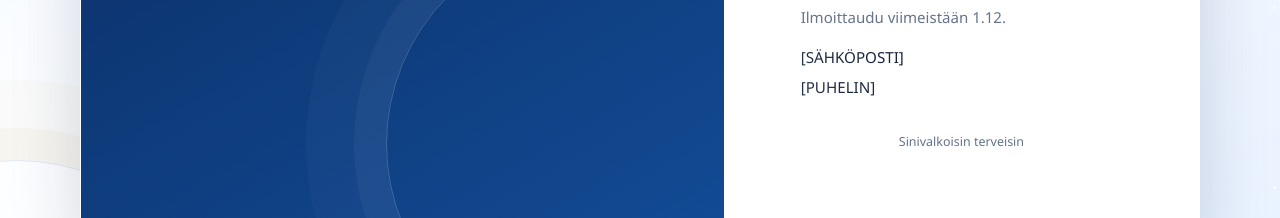
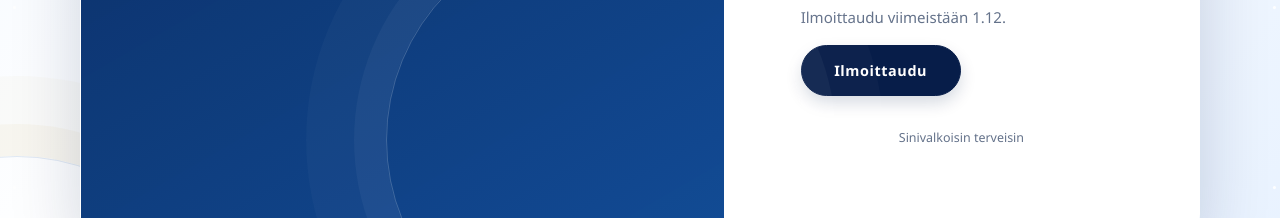
Before and after one commit to pyryhirvonen/oma-sivu, a plain HTML site: page index.html in a window 1280 px wide. Shown: the part 734-952 px from the top of the page. Drawn offline with Linux system fonts and the light colour scheme.

Commit message:
lisätty ilmoittautumislinkki
Co-authored-by: Copilot <223556219+Copilot@users.noreply.github.com>

```diff
--- a/index.html
+++ b/index.html
@@ -290,18 +290,33 @@
       font-size: .94rem;
     }
 
-    .contact {
-      display: grid;
-      gap: .35rem;
-      color: var(--blue);
-      font-size: .95rem;
+    .rsvp-link {
+      display: inline-flex;
+      align-items: center;
+      justify-content: center;
+      min-width: 10rem;
+      padding: .8rem 1.4rem;
+      border: 1px solid var(--navy);
+      border-radius: 999px;
+      color: var(--white);
+      background: var(--navy);
+      box-shadow: 0 .45rem 1rem rgba(7, 29, 73, .16);
+      font-size: .9rem;
       font-weight: 700;
+      letter-spacing: .04em;
+      text-decoration: none;
+      transition: background-color .2s ease, box-shadow .2s ease, transform .2s ease;
     }
 
-    .contact span {
-      display: block;
-      color: var(--ink);
-      font-weight: 500;
+    .rsvp-link:hover {
+      background: var(--blue);
+      box-shadow: 0 .65rem 1.25rem rgba(7, 29, 73, .22);
+      transform: translateY(-1px);
+    }
+
+    .rsvp-link:focus-visible {
+      outline: 3px solid var(--gold);
+      outline-offset: 3px;
     }
 
     .footer-note {
@@ -386,10 +401,7 @@
         <div class="rsvp">
           <h3>Ilmoittautuminen</h3>
           <p>Ilmoittaudu viimeistään 1.12.</p>
-          <div class="contact">
-            <span>[SÄHKÖPOSTI]</span>
-            <span>[PUHELIN]</span>
-          </div>
+          <a class="rsvp-link" href="https://docs.google.com/forms/d/e/1FAIpQLScVdSoCoW6KMlnkTlvGUpVQacHHO3mnTJPqnD1VUBpPZyV5oQ/viewform?usp=sharing&amp;ouid=111069160714917270015" target="_blank" rel="noopener noreferrer">Ilmoittaudu</a>
         </div>
 
         <p class="footer-note">Sinivalkoisin terveisin</p>
```
